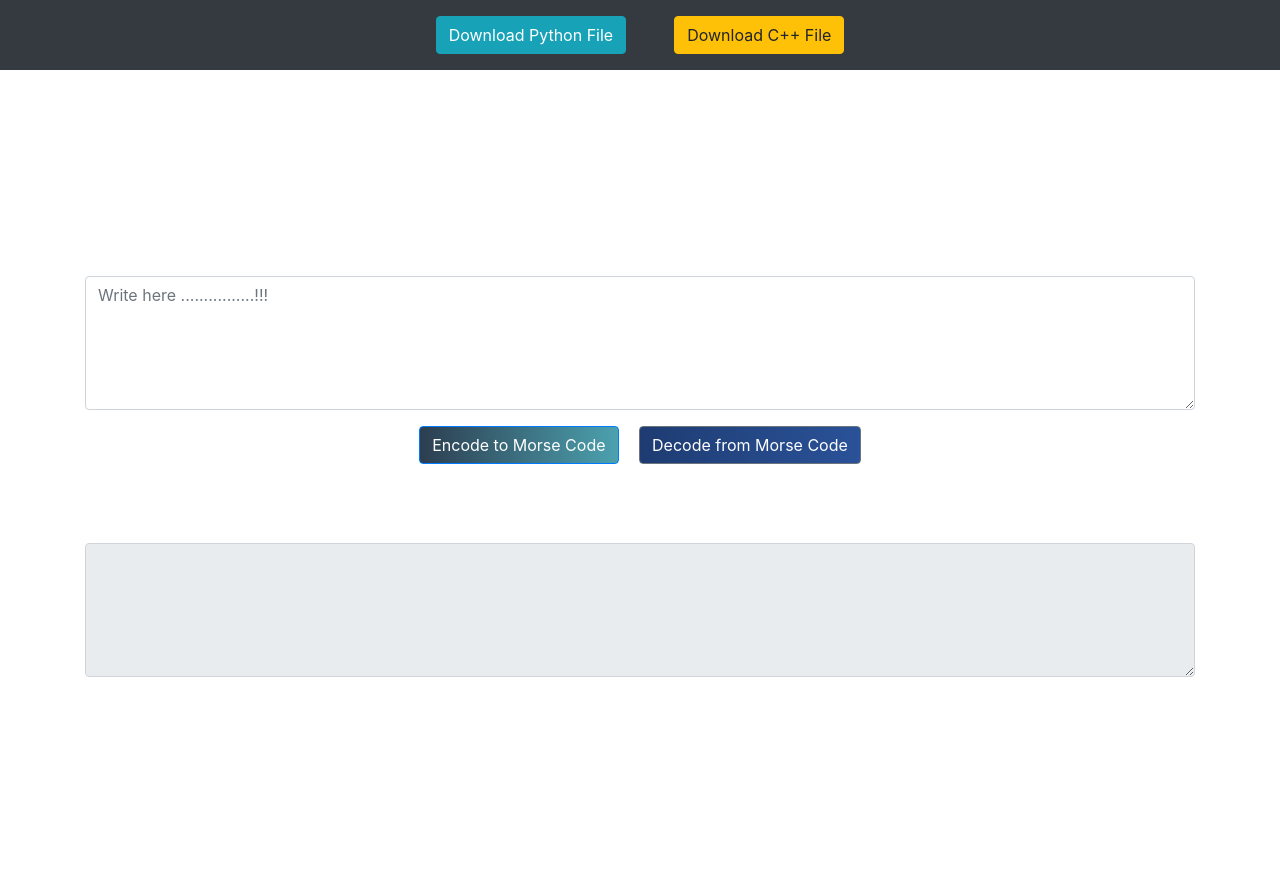
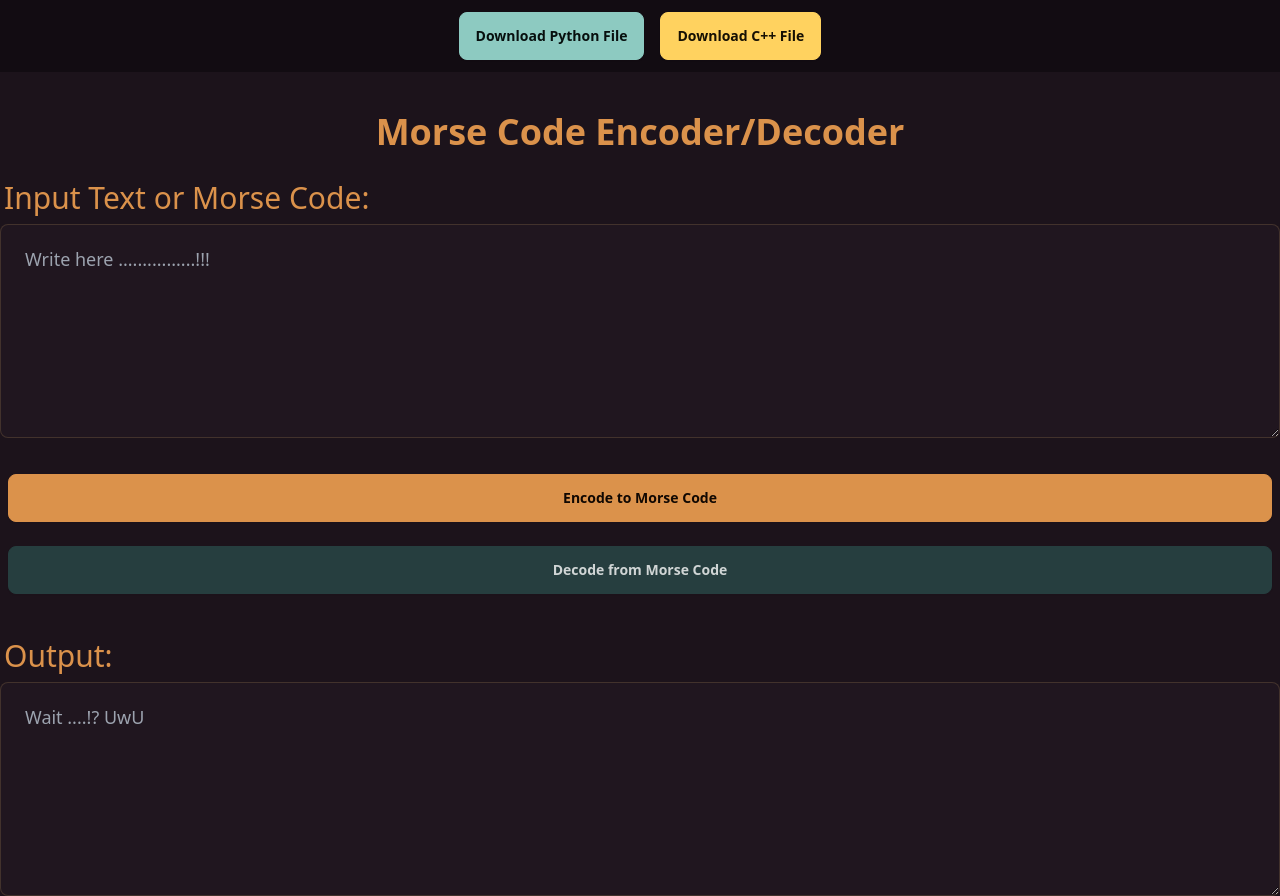
Before and after one commit to kanadkapil/MorseCode-WebApp, a plain HTML site: page index.html in a window 1280 px wide. Before the commit the page ends 800 px from the top, so only its background shows below. Drawn offline with nearby package versions, Linux system fonts and the light colour scheme.

Commit message:
Update index.html
theme updated by DaisyUI

```diff
--- a/index.html
+++ b/index.html
@@ -1,128 +1,60 @@
 <!DOCTYPE html>
-<html lang="en">
+<html lang="en" data-theme="coffee">
 
 <head>
     <meta charset="UTF-8">
     <meta name="viewport" content="width=device-width, initial-scale=1.0">
     <title>Morse Code Encoder/Decoder</title>
-    <link href="https://maxcdn.bootstrapcdn.com/bootstrap/4.5.2/css/bootstrap.min.css" rel="stylesheet">
-    <style>
-        /* Deep Blue */
-        .bg-deep-blue {
-            background: linear-gradient(to right, #000428, #004e92);
-            color: #ffffff;
-        }
-
-        body {
-            color: white;
-        }
-
-        /* Purple Dream */
-        .bg-purple-dream {
-            background: linear-gradient(to right, #1a2a6c, #db3636, #ffd781);
-        }
-
-        /* Mystic Night */
-        .bg-mystic-night {
-            background: linear-gradient(to right, #1e3c72, #2a5298);
-        }
-
-        /* Midnight City */
-        .bg-midnight-city {
-            background: linear-gradient(to right, #535353, #b1b4b8);
-        }
-
-        /* Dark Knight */
-        .bg-dark-knight {
-            background: linear-gradient(to right, #2c3e50, #4ca1af);
-        }
-
-        .gradient-button {
-            color: white;
-            font-weight: bold;
-            text-align: center;
-            transition: transform 0.2s;
-            box-shadow: 0 4px 6px rgba(0, 0, 0, 0.1);
-            cursor: pointer;
-            text-decoration: none;
-            display: block;
-        }
-
-        .gradient-button:hover {
-            transform: scale(1.05);
-        }
-
-        /* Gradient colors */
-        .gradient1 {
-            background: linear-gradient(45deg, #ff9599, #ffcabb);
-        }
-
-        .gradient2 {
-            background: linear-gradient(45deg, #aa8dee, #f3a8de);
-        }
-
-        .gradient3 {
-            background: linear-gradient(45deg, #ff9a9e, #fecfef);
-        }
-
-        /* zoom effect  */
-
-        .zoom {
-            /* padding: 0px; */
-            /* background-color: blue; */
-            transition: transform .3s;
-            /* width: 0px; */
-            /* height: 0px; */
-            margin: 0 auto;
-        }
-
-        .zoom:hover {
-            -ms-transform: scale(1.1);
-            /* IE 9 */
-            -webkit-transform: scale(1.1);
-            /* Safari 3-8 */
-            transform: scale(1.05);
-        }
-    </style>
+    <script src="https://cdn.tailwindcss.com" defer></script>
+    <link href="https://cdn.jsdelivr.net/npm/tailwindcss@2.2.19/dist/tailwind.min.css" rel="stylesheet">
+    <link href="https://cdn.jsdelivr.net/npm/daisyui@latest/dist/full.css" rel="stylesheet">
+    <link rel="stylesheet" href="https://cdnjs.cloudflare.com/ajax/libs/font-awesome/6.6.0/css/all.min.css" integrity=""
+        crossorigin="anonymous" referrerpolicy="no-referrer" />
 </head>
 
-<body class="bg-mystic-nigh">
+<body class="bg-base-200 text-base-content">
     <!-- nav  -->
     <section>
-        <div class=" bg-dark">
-            <header class="d-flex justify-content-around py-3 bg-black">
-                <ul class="nav nav-pills">
-                    <li class="nav-item"><a id="downloadPython" class="btn btn-info zoom mx-4" href="#"
-                            download="morse_code.py ">Download Python File</a></li>
-                    <li class="nav-item"><a id="downloadCpp" class="btn btn-warning zoom mx-4" href="#"
-                            download="morse_code.cpp">Download C++ File</a></li>
+        <div class="bg-neutral">
+            <header class="flex justify-around py-3 bg-neutral text-neutral-content">
+                <ul class="flex space-x-4">
+                    <li>
+                        <a id="downloadPython" class="btn btn-info" href="#" download="morse_code.py">Download Python
+                            File</a>
+                    </li>
+                    <li>
+                        <a id="downloadCpp" class="btn btn-warning" href="#" download="morse_code.cpp">Download C++
+                            File</a>
+                    </li>
                 </ul>
             </header>
         </div>
+    </section>
 
-    </section>
-    <div class="container mt-5">
-        <h1 class="text-center mb-5">Morse Code Encoder/Decoder</h1>
-        <div class="form-group">
-            <h2 class="mb-4">Input Text or Morse Code:</h2>
-            <textarea class="form-control" id="inputText" rows="5"
+    <div class="container mx-auto mt-10">
+        <h1 class="text-center text-4xl font-bold mb-5 text-primary">Morse Code Encoder/Decoder</h1>
+        <div class="form-control mb-6">
+            <label for="inputText" class="label">
+                <span class="label-text text-3xl text-primary ">Input Text or Morse Code:</span>
+            </label>
+            <textarea class="textarea textarea-bordered textarea-lg w-full" id="inputText" rows="5"
                 placeholder="Write here ................!!!"></textarea>
         </div>
-        <div class="form-group text-center">
-            <button id="encodeBtn" class="btn btn-primary bg-dark-knight zoom mx-2">Encode to Morse Code</button>
-            <button id="decodeBtn" class="btn btn-secondary bg-mystic-night zoom mx-2">Decode from Morse Code</button>
+        <div class="form-control text-center mb-6">
+            <button id="encodeBtn" class="btn btn-primary mx-2 my-3">Encode to Morse Code</button>
+            <button id="decodeBtn" class="btn btn-secondary mx-2 my-3">Decode from Morse Code</button>
         </div>
-        <div class="form-group">
-            <h2 class="mb-4">Output:</h2> <textarea class="form-control" id="outputText" rows="5" readonly></textarea>
+        <div class="form-control">
+            <label for="outputText" class="label">
+                <span class="label-text text-3xl text-primary">Output:</span>
+            </label>
+            <textarea class="textarea textarea-bordered textarea-lg w-full" placeholder="Wait ....!? UwU"
+                id="outputText" rows="5" readonly></textarea>
         </div>
-        <!-- <div class="form-group text-center">
-            <a id="downloadPython" class="btn btn-info" href="#" download="morse_code.py">Download Python File</a>
-            <a id="downloadCpp" class="btn btn-warning" href="#" download="morse_code.cpp">Download C++ File</a>
-        </div> -->
     </div>
+
     <script src="https://code.jquery.com/jquery-3.5.1.slim.min.js"></script>
     <script src="https://cdn.jsdelivr.net/npm/@popperjs/core@2.5.4/dist/umd/popper.min.js"></script>
-    <script src="https://maxcdn.bootstrapcdn.com/bootstrap/4.5.2/js/bootstrap.min.js"></script>
     <script src="Script.js"></script>
 </body>
 
```
